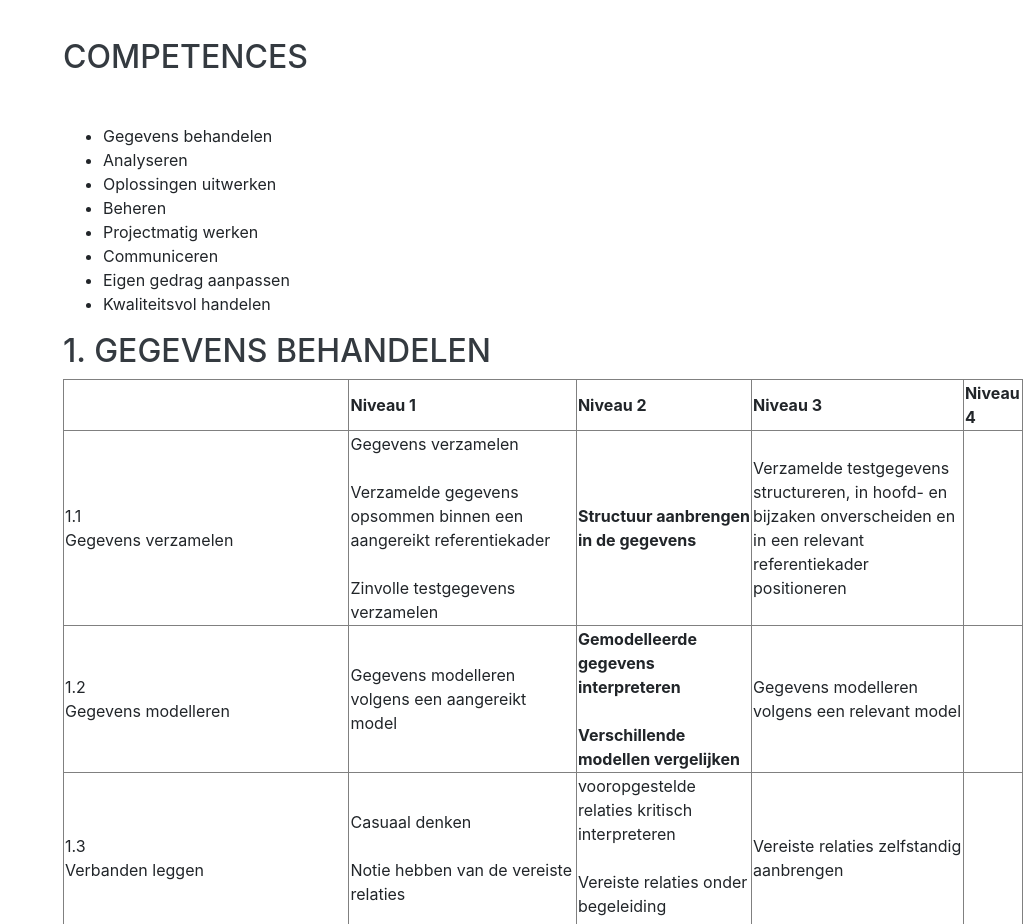
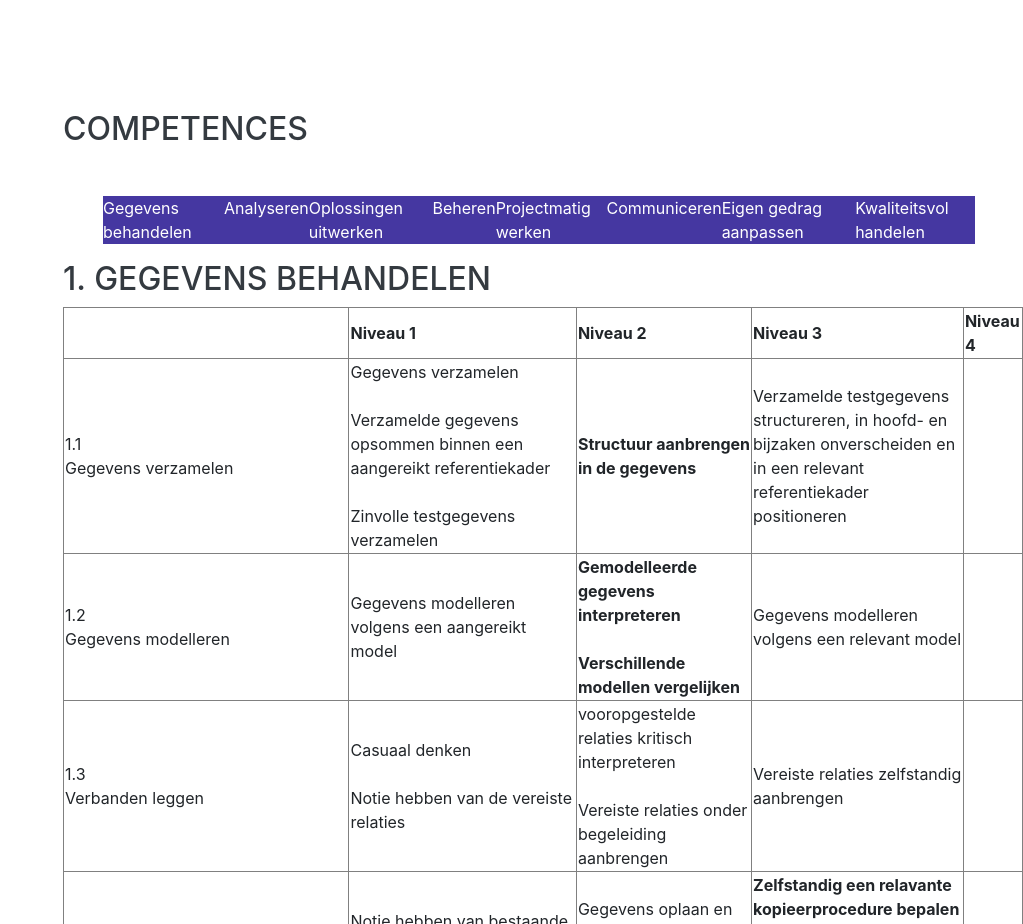
Before and after one commit to DasDreadNought/DasDreadNought.github.io, a website with bundled scripts: page index.html in a window 1280 px wide. Shown: the part 5020-5944 px from the top of the page, without its empty margins (257-1280 px from the left). Built offline with nearby package versions, Linux system fonts and the light colour scheme; a web font is replaced by a local one.

Commit message:
update to competenties 2

```diff
--- a/scss/_global.scss
+++ b/scss/_global.scss
@@ -86,3 +86,17 @@ p.lead {
 #competenties div:not(.visible) {
   visibility: hidden;
 }
+
+#competentiesNavBarList{
+  list-style: none;
+  display: flex;
+}
+
+#competentiesNavBarList li{
+  background: $primary;
+  color: white;
+}
+
+#competentiesNavBarList li hover{
+  background: $primaryHover;
+}
--- a/scss/_variables.scss
+++ b/scss/_variables.scss
@@ -26,6 +26,7 @@ $teal:    #20c997 !default;
 $cyan:    #17a2b8 !default;
 
 $primary:       $indigo !default;
+$primaryHover: #6a56ff !default;
 $secondary:     $gray-600 !default;
 $success:       $green !default;
 $info:          $cyan !default;
```
Also changed, not shown: css/resume.css, css/resume.min.css.
